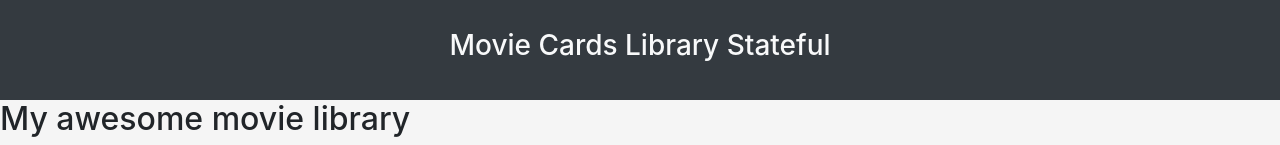
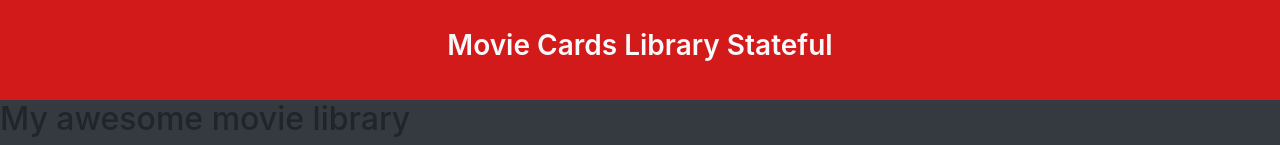
Before and after one commit to AndersonSilva94/project-movie-cards-library-stateful, a React (Create React App) app: page / in a window 1280 px wide. Shown: the top 145 px of the page. Built offline with nearby package versions, Linux system fonts and the light colour scheme.

Commit message:
refactor: :art: Stylizes existing classes

```diff
--- a/src/App.css
+++ b/src/App.css
@@ -1,12 +1,12 @@
 body {
-  background-color: whitesmoke;
+  background-color: #343a40;
   box-sizing: border-box;
   font-size: 16px;
 }
 
 .movie-card-header {
   align-items: center;
-  background-color: #343a40;
+  background-color: rgb(211, 26, 26);
   display: flex;
   height: 100px;
   justify-content: center;
@@ -15,7 +15,7 @@ body {
 .page-title {
   color: #f8f9fa;
   font-size: 28px;
-  font-weight: 500;
+  font-weight: 600;
   text-align: center;
 }
 
@@ -35,8 +35,12 @@ body {
   margin: 5px;
   overflow: hidden;
   width: 300px;
+  transition: 0.3s;
 }
 
+.movie-card:hover {
+  transform: scale(1.2);
+}
 
 .movie-card-image {
   width: 100%;
```
